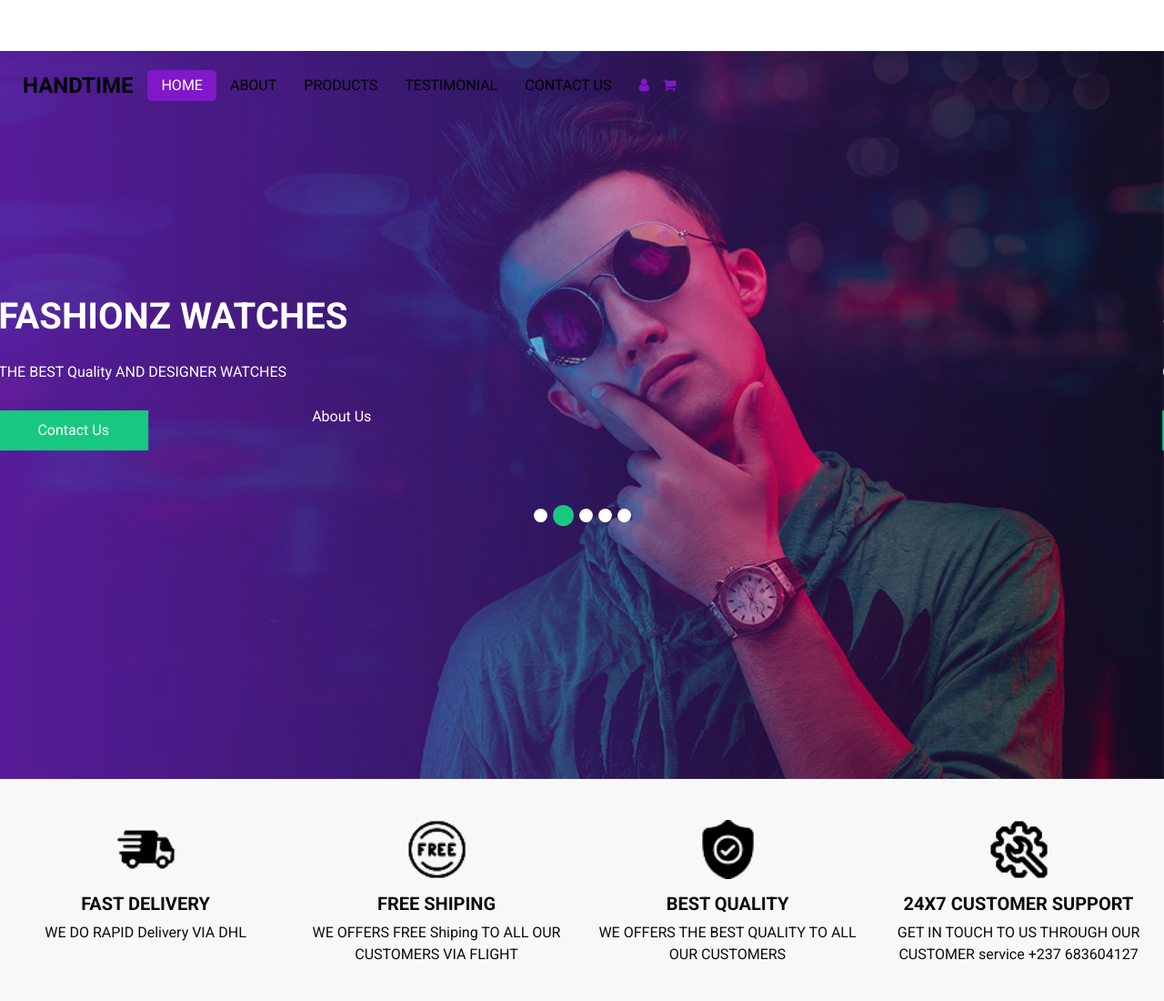
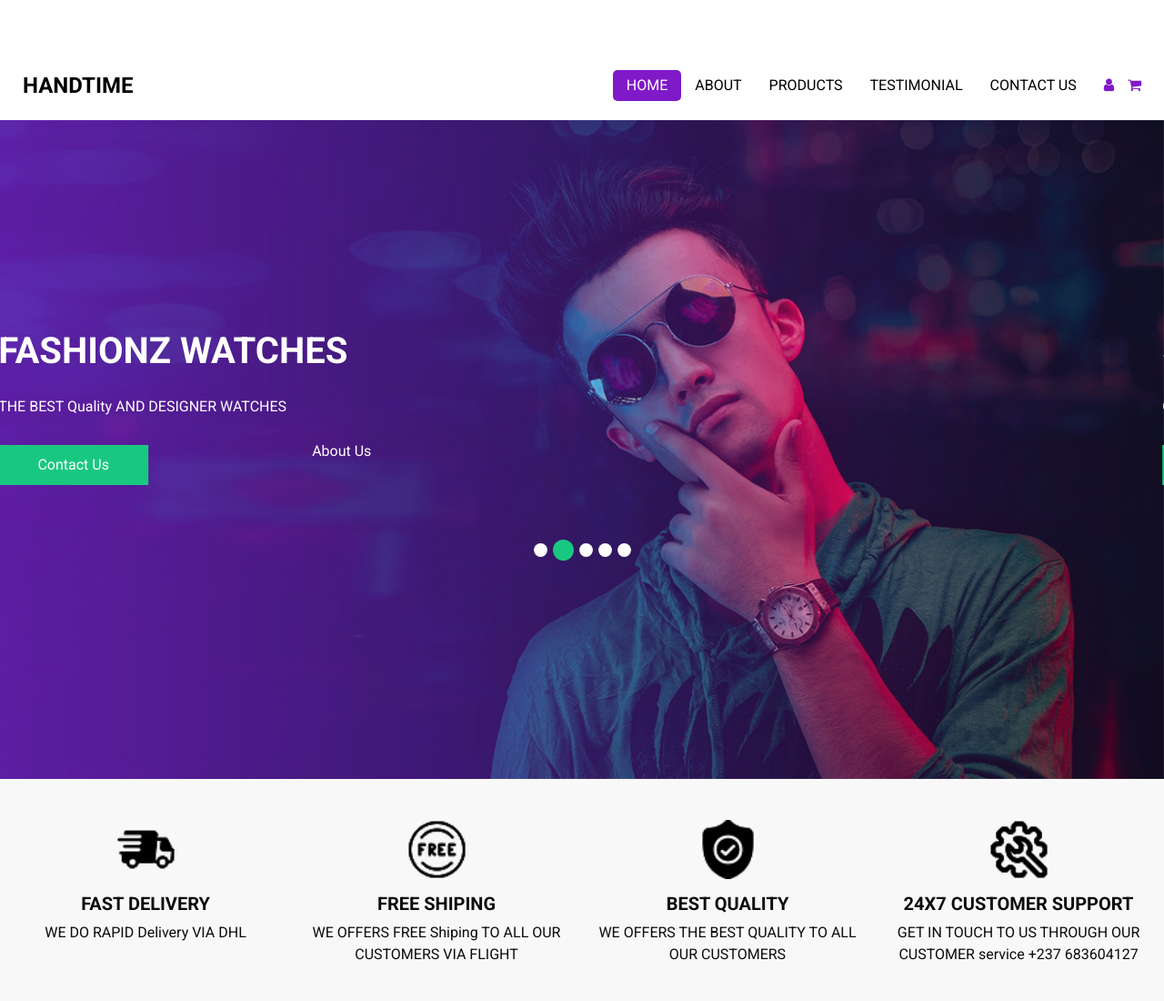
Before and after one commit to abenprincely/handwatchshop, a plain HTML site: page index.html in a window 1280 px wide. Shown: the top 1100 px of the page at 91% size. Drawn offline with nearby package versions, Linux system fonts and the light colour scheme; some packages are replaced by stand-ins of ours.

Commit message:
Update index.html

```diff
--- a/index.html
+++ b/index.html
@@ -46,7 +46,7 @@
     <!-- header section strats -->
     <header class="header_section">
       <div class="container-fluid">
-        <nav class="navbar navbar-expand-lg custom_nav-container position-fixed">
+        <nav class="navbar navbar-expand-lg custom_nav-container">
           <a class="navbar-brand" href="index.html">
             <span>
               HandTime
```
